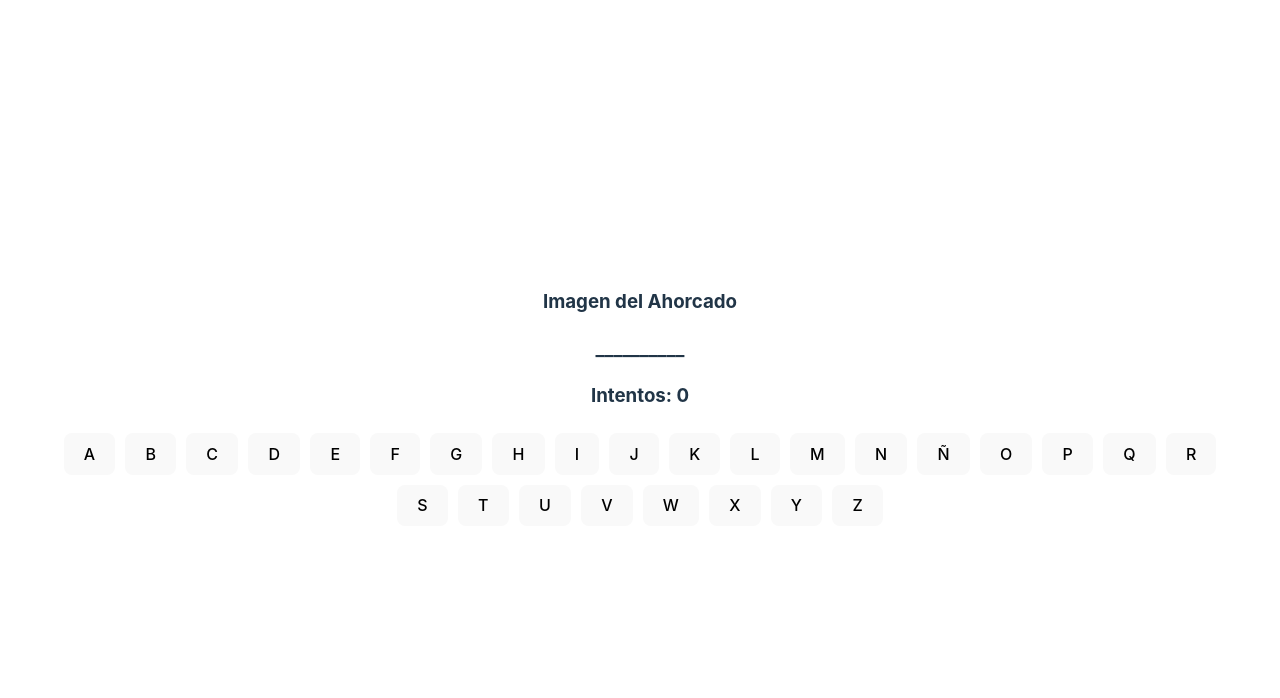
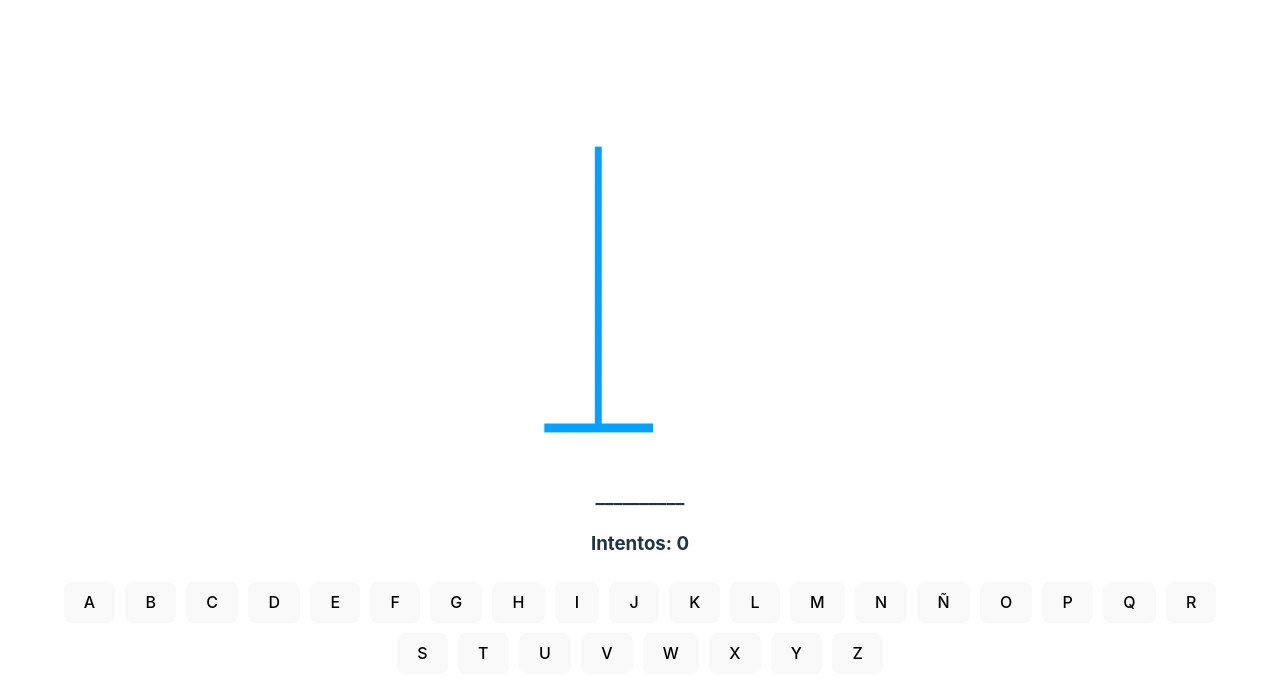
Before and after one commit to BenjaCode/JuegoAhorcado, a React (Vite) app: page / in a window 1280 px wide. Shown: the top 698 px of the page. Built offline with nearby package versions, Linux system fonts and the light colour scheme.

Commit message:
Mostrar imagenes

```diff
--- a/src/App.tsx
+++ b/src/App.tsx
@@ -1,11 +1,12 @@
 import './App.css';
+import { ImagenesAhoracado } from './components/ImagenesAhorcado';
 import {letters} from './helpers/letters';
 
 function App() {
   return (
     <div className='App'>
       {/* Imagenes del ahorcado */}
-      <h3>Imagen del Ahorcado</h3>
+      <ImagenesAhoracado imageNumber={1}/>
 
       {/* Palabra Oculta */}
       <h3>__________</h3>
--- /dev/null
+++ b/src/components/ImagenesAhorcado.tsx
@@ -0,0 +1,38 @@
+import image0 from  '../assets/0.png'
+import image1 from  '../assets/1.png'
+import image2 from  '../assets/2.png'
+import image3 from  '../assets/3.png'
+import image4 from  '../assets/4.png'
+import image5 from  '../assets/5.png'
+import image6 from  '../assets/6.png'
+import image7 from  '../assets/7.png'
+import image8 from  '../assets/8.png'
+import image9 from  '../assets/9.png'
+
+const imagenes: string[] = [
+    image0,
+    image1,
+    image2,
+    image3,
+    image4,
+    image5,
+    image6,
+    image7,
+    image8,
+    image9
+];
+
+interface Props{
+    imageNumber: number;
+}
+
+export function ImagenesAhoracado({imageNumber}: Props){
+
+    if(imageNumber >= 9){
+        imageNumber = 9;
+    }
+
+    return(
+        <img src={imagenes[imageNumber]} alt="Imagen Ahoracado" style={{width:250}}/>
+    );
+}
```
